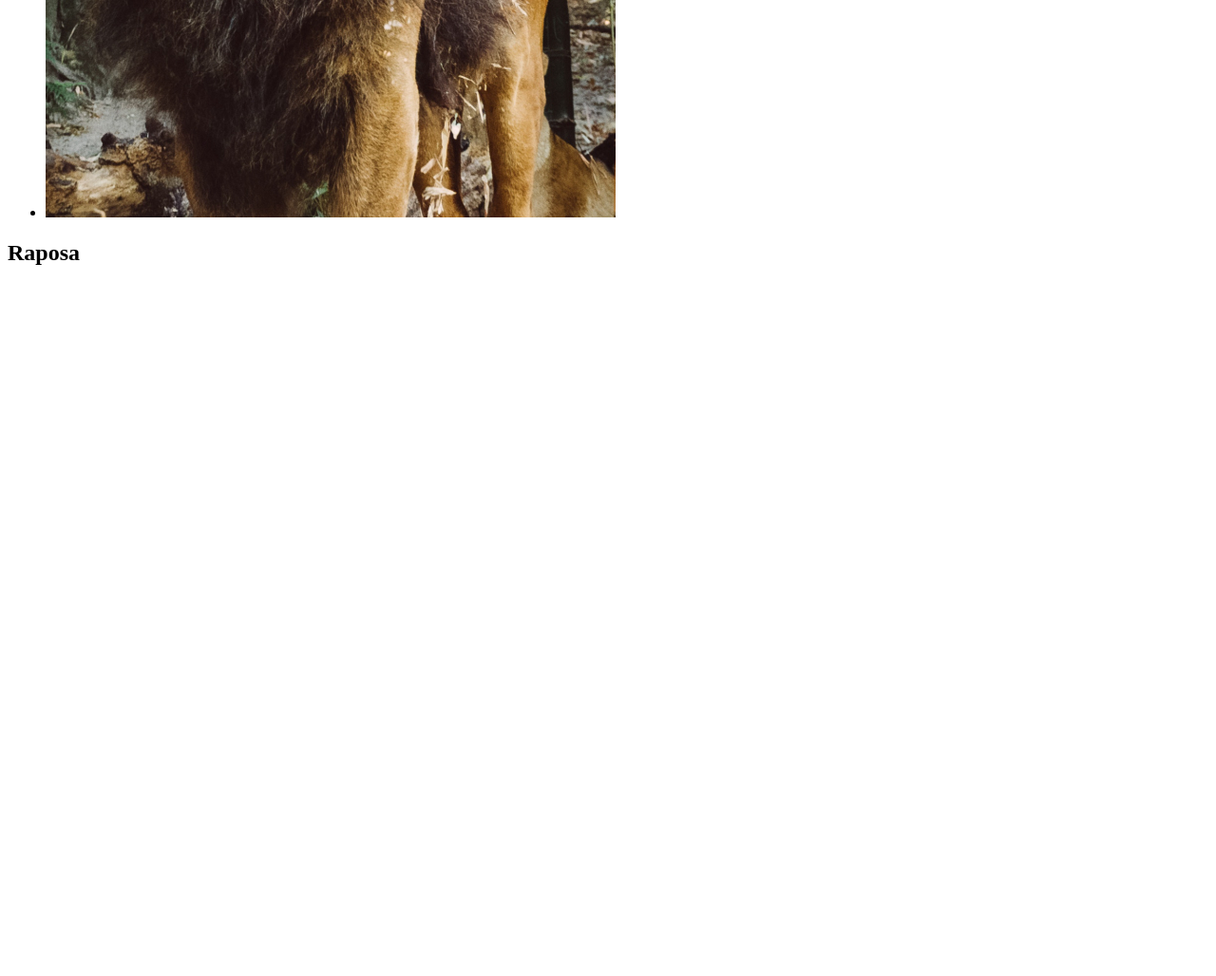
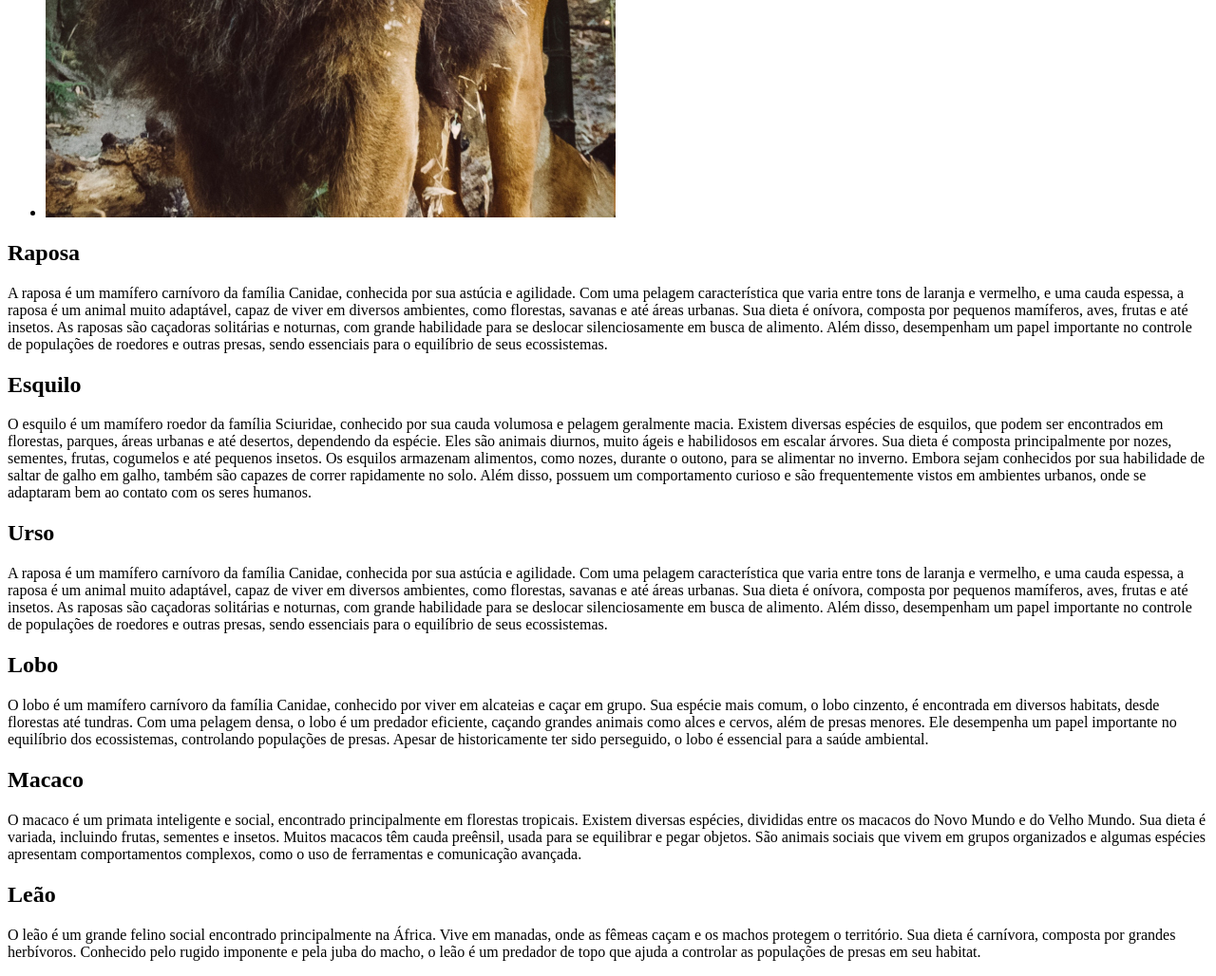
Before and after one commit to Guiteog/Animais_fantasticos, a plain HTML site: page index.html in a window 1280 px wide. Shown: the part 4746-5774 px from the top of the page at 95% size. Before the commit the page ends 5046 px from the top, so only its background shows below. Drawn offline with Linux system fonts and the light colour scheme.

Commit message:
descrição

```diff
--- a/index.html
+++ b/index.html
@@ -30,9 +30,49 @@
             <section>
                 <h2>Raposa</h2>
 
-                <!-- Pegar com o chat gpt a desecrição da raposa -->
+               <!-- Raposa -->
                 <p>
+                    A raposa é um mamífero carnívoro da família Canidae, conhecida por sua astúcia e agilidade. Com uma pelagem característica que varia entre tons de laranja e vermelho, e uma cauda espessa, a raposa é um animal muito adaptável, capaz de viver em diversos ambientes, como florestas, savanas e até áreas urbanas. Sua dieta é onívora, composta por pequenos mamíferos, aves, frutas e até insetos. As raposas são caçadoras solitárias e noturnas, com grande habilidade para se deslocar silenciosamente em busca de alimento. Além disso, desempenham um papel importante no controle de populações de roedores e outras presas, sendo essenciais para o equilíbrio de seus ecossistemas.
+                </p>
+            </section>
+            <section>
+                <h2>Esquilo</h2>
 
+               <!-- Esquilo -->
+                <p>
+                    O esquilo é um mamífero roedor da família Sciuridae, conhecido por sua cauda volumosa e pelagem geralmente macia. Existem diversas espécies de esquilos, que podem ser encontrados em florestas, parques, áreas urbanas e até desertos, dependendo da espécie. Eles são animais diurnos, muito ágeis e habilidosos em escalar árvores. Sua dieta é composta principalmente por nozes, sementes, frutas, cogumelos e até pequenos insetos. Os esquilos armazenam alimentos, como nozes, durante o outono, para se alimentar no inverno. Embora sejam conhecidos por sua habilidade de saltar de galho em galho, também são capazes de correr rapidamente no solo. Além disso, possuem um comportamento curioso e são frequentemente vistos em ambientes urbanos, onde se adaptaram bem ao contato com os seres humanos.
+                </p>
+            </section>
+            <section>
+                <h2>Urso</h2>
+
+               <!-- Urso -->
+                <p>
+                    A raposa é um mamífero carnívoro da família Canidae, conhecida por sua astúcia e agilidade. Com uma pelagem característica que varia entre tons de laranja e vermelho, e uma cauda espessa, a raposa é um animal muito adaptável, capaz de viver em diversos ambientes, como florestas, savanas e até áreas urbanas. Sua dieta é onívora, composta por pequenos mamíferos, aves, frutas e até insetos. As raposas são caçadoras solitárias e noturnas, com grande habilidade para se deslocar silenciosamente em busca de alimento. Além disso, desempenham um papel importante no controle de populações de roedores e outras presas, sendo essenciais para o equilíbrio de seus ecossistemas.
+                </p>
+            </section>
+            <section>
+                <h2>Lobo</h2>
+
+               <!-- Lobo -->
+                <p>
+                    O lobo é um mamífero carnívoro da família Canidae, conhecido por viver em alcateias e caçar em grupo. Sua espécie mais comum, o lobo cinzento, é encontrada em diversos habitats, desde florestas até tundras. Com uma pelagem densa, o lobo é um predador eficiente, caçando grandes animais como alces e cervos, além de presas menores. Ele desempenha um papel importante no equilíbrio dos ecossistemas, controlando populações de presas. Apesar de historicamente ter sido perseguido, o lobo é essencial para a saúde ambiental.
+                </p>
+            </section>
+            <section>
+                <h2>Macaco</h2>
+
+               <!-- Macaco -->
+                <p>
+                    O macaco é um primata inteligente e social, encontrado principalmente em florestas tropicais. Existem diversas espécies, divididas entre os macacos do Novo Mundo e do Velho Mundo. Sua dieta é variada, incluindo frutas, sementes e insetos. Muitos macacos têm cauda preênsil, usada para se equilibrar e pegar objetos. São animais sociais que vivem em grupos organizados e algumas espécies apresentam comportamentos complexos, como o uso de ferramentas e comunicação avançada.
+                </p>
+            </section>
+            <section>
+                <h2>Leão</h2>
+
+               <!-- Leão -->
+                <p>
+                    O leão é um grande felino social encontrado principalmente na África. Vive em manadas, onde as fêmeas caçam e os machos protegem o território. Sua dieta é carnívora, composta por grandes herbívoros. Conhecido pelo rugido imponente e pela juba do macho, o leão é um predador de topo que ajuda a controlar as populações de presas em seu habitat.
                 </p>
             </section>
         </div>
```
